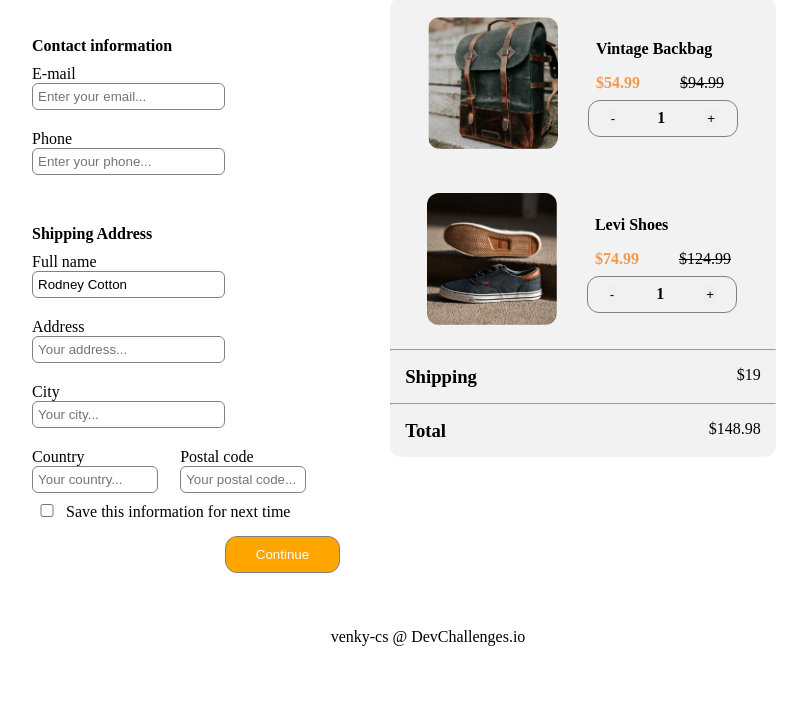
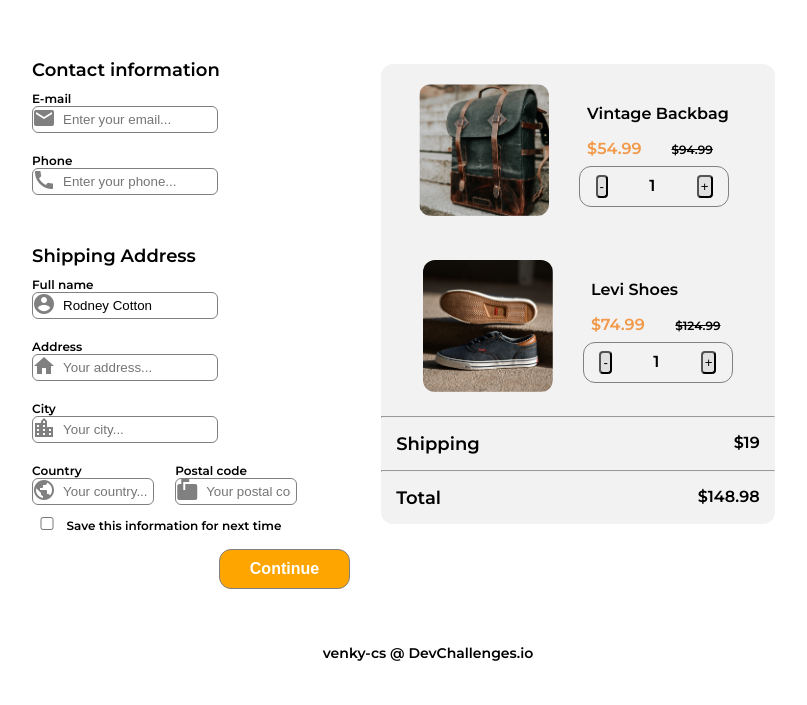
Before and after one commit to venky-cs/checkout-page, a plain HTML site: page index.html in a window 1280 px wide. Shown: the part 95-800 px from the top of the page, without its empty margins (212-1019 px from the left). Drawn offline with Linux system fonts and the light colour scheme.

Commit message:
'add-icons'

```diff
--- a/index.html
+++ b/index.html
@@ -1,12 +1,16 @@
 <!DOCTYPE html>
 <html lang="en">
+
 <head>
     <meta charset="UTF-8">
     <meta name="viewport" content="width=device-width, initial-scale=1.0">
     <title>checkout-page</title>
     <link rel="icon" href="./images/devchallenges.png">
     <link rel="stylesheet" href="style.css">
+
+    <link href="https://fonts.googleapis.com/icon?family=Material+Icons" rel="stylesheet">
 </head>
+
 <body>
 
     <header>
@@ -26,11 +30,17 @@
 
                 <div class="input">
                     <p>E-mail</p>
+                    <span class="material-icons">
+                        email
+                    </span>
                     <input type="email" name="" id="" placeholder="Enter your email...">
                 </div>
 
                 <div class="input">
                     <p>Phone</p>
+                    <span class="material-icons">
+                        call
+                    </span>
                     <input type="tel" name="" id="" placeholder="Enter your phone...">
                 </div>
             </div>
@@ -42,27 +52,42 @@
 
                 <div class="input">
                     <p>Full name</p>
+                    <span class="material-icons">
+                        account_circle
+                    </span>
                     <input type="text" name="Rodney Cotton" id="" value="Rodney Cotton">
                 </div>
 
                 <div class="input">
                     <p>Address</p>
+                    <span class="material-icons">
+                        home
+                    </span>
                     <input type="text" name="" id="" placeholder="Your address...">
                 </div>
 
                 <div class="input">
                     <p>City</p>
+                    <span class="material-icons">
+                        location_city
+                    </span>
                     <input type="text" name="" id="" placeholder="Your city...">
                 </div>
 
                 <div class="nest">
                     <div class="input">
                         <p>Country</p>
+                        <span class="material-icons">
+                            public
+                        </span>
                         <input type="text" name="" id="" placeholder="Your country...">
                     </div>
 
                     <div class="input">
                         <p>Postal code</p>
+                        <span class="material-icons">
+                            markunread_mailbox
+                        </span>
                         <input type="text" name="" id="" placeholder="Your postal code...">
                     </div>
                 </div>
@@ -112,12 +137,14 @@
 
                 <hr>
                 <div class="inline">
-                        <h3>Shipping</h3> <p>$19</p>
+                    <h3>Shipping</h3>
+                    <p>$19</p>
                 </div>
 
                 <hr>
                 <div class="inline">
-                        <h3>Total</h3> <p>$148.98</p>
+                    <h3>Total</h3>
+                    <p>$148.98</p>
                 </div>
             </div>
         </section>
@@ -128,4 +155,5 @@
         <p>venky-cs @ DevChallenges.io</p>
     </footer>
 </body>
+
 </html>
--- a/style.css
+++ b/style.css
@@ -1,3 +1,4 @@
+@import url('https://fonts.googleapis.com/css2?family=Montserrat:wght@600&display=swap');
 * {
     margin: 0;
     padding: 0;
@@ -8,6 +9,8 @@
     width: 80%;
     margin: 0 auto;
     height: 100vh;
+    font-family: 'Montserrat',
+    sans-serif;
 }
 
 .container{
@@ -20,6 +23,10 @@
     width: 80%;
     margin: 0 auto;
     padding: 35px 20px;
+}
+.title{
+    font-weight: 600;
+    font-size: 36px;
 }
 main{
     flex: 0.65;
@@ -36,7 +43,7 @@
     width: 80%;
     background-color: #f2f2f2;
     border-radius:12px;
-    margin: 0 auto;
+    margin:45px auto;
 }
 .image{
     width:160px;
@@ -53,17 +60,21 @@
     display: inline-block;
     width: 80px;
     color:#F2994A;
+    font-weight: 600;
+    font-size: 16px;
 }
 p span{
     text-decoration: line-through;
+    font-weight: 600;
+    font-size: 12px;
 }
 
 .num b{
     color: black;
 }
 .num button{
-    outline: none;
-    border: none;
+    background-color: #E0E0E0;
+    border-radius: 4px;
     cursor: pointer;
     padding: 2px;
 }
@@ -74,15 +85,25 @@
     background-color: #f2f2f2;
     border: 1px solid grey;
 }
+.detail h4{
+    font-weight: 600;
+    font-size: 16px;
+}
 .inline{
     display: flex;
     padding: 15px;
 }
 .inline h3{
     width: 400px;
+    font-weight: 600;
+    font-size: 18px;
 }
 .input{
     padding: 10px 0;
+}
+.input p, .checkbox label{
+    font-weight: 600;
+    font-size: 12px;
 }
 input{
     width:65%;
@@ -102,6 +123,10 @@
 .contact, .address{
     margin: 40px 0;
 }
+.sub-title{
+    font-weight: 600;
+    font-size: 18px;
+}
 .nest {
     display: flex;
 }
@@ -115,12 +140,29 @@
     background-color:orange;
     color:white;
     border: 1px solid grey;
+    font-weight: 600;
+    font-size: 16px;
 }
 .button button:focus{
     outline: none;
 }
 footer p{
     text-align:center;
+    font-weight: 600;
+    font-size: 14px;
+}
+
+/* icons */
+
+.input >span{
+    position:absolute;
+    right: 100;
+    color: grey;
+    width: 70%;
+}
+
+.input > input{
+    padding-left: 30px;
 }
 
 @media(max-width:1024px){
@@ -136,6 +178,9 @@
     flex: 1;
     width: 50%;
 }
+.wrapper{
+    margin-top: 20px;
+}
 
 section {
     flex: 1;
@@ -145,25 +190,24 @@
 }
 
 @media (max-width:768px){
-    main {
-        width: 100%;
-    }
-
-    section {
-        width: 100%;
-    }
-
-    .product{
-        justify-content: space-around;
-    }
 body,header,.container{
 width: 100%;
 }
+ main {
+     width: 100%;
+ }
+
+ .product {
+     justify-content: space-around;
+ }
 header{
     padding: 20px;
 }
+section{
+    width: 100%;
+}
 .wrapper{
-    width: 90%;
+    width: 80%;
     margin: 0 auto;
 }
     .container {
@@ -184,3 +228,10 @@
         order: 1;
     }
 }
+
+@media (max-width:450px){
+    .wrapper{
+        width: 95%;
+        margin: 0 auto;
+    }
+}
```
Lines whose indentation alone changed are shown as unchanged.
